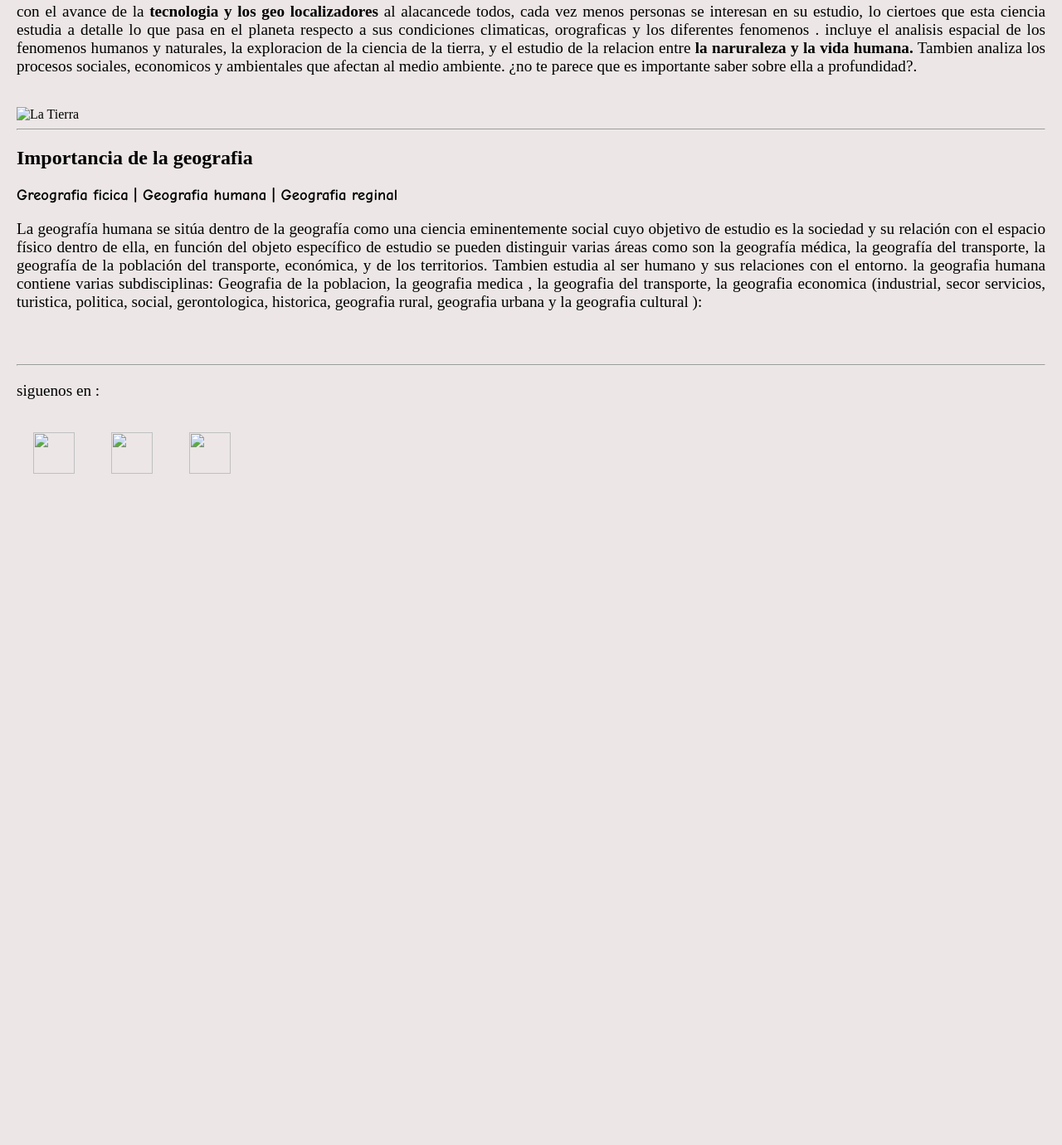
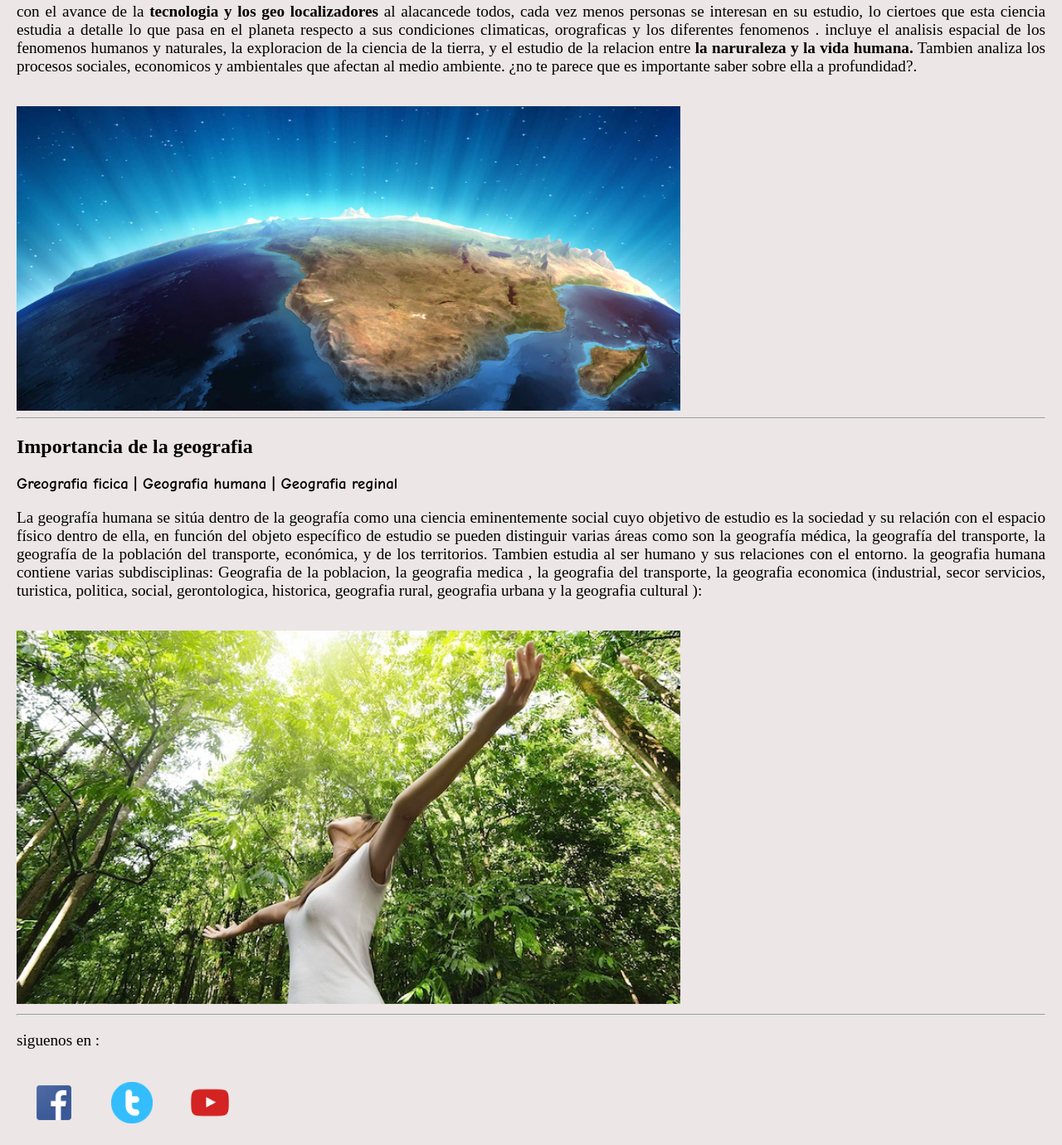
Before and after one commit to luisdavidliberato/proyecto-hipervinculos, a plain HTML site: page humana.html in a window 1280 px wide. Shown: the part 253-1633 px from the top of the page at 83% size. Before the commit the page ends 864 px from the top, so only its background shows below. Drawn offline with Linux system fonts and the light colour scheme.

Commit message:
Update humana.html

```diff
--- a/humana.html
+++ b/humana.html
@@ -32,7 +32,7 @@
             padding: 20px;
         }
     </style>
-    <link rel="icon" href="IMG/favicon.png">
+    <link rel="icon" href="favicon.png">
     <meta charset="UTF-8">
 </head>
 <body>
@@ -52,7 +52,7 @@
             que afectan al medio ambiente. ¿no te parece que es importante saber sobre ella a profundidad?.
         </p>
         <br>
-        <img src="IMG/img0.jpg" width="720" align="center"  alt="La Tierra">
+        <img src="img0.jpg" width="720" align="center"  alt="La Tierra">
         <hr>
         <h2>Importancia de la geografia</h2>
         <h3><a href="index.html">Greografia ficica</a> | <a href="humana.html">Geografia humana</a> |
@@ -66,11 +66,11 @@
             transporte, la geografia economica (industrial, secor servicios, turistica, politica, social, gerontologica, historica, geografia rural, geografia urbana y la geografia cultural ):
         </p>
 <br>
-<img src="img/img2.jpg" alt="">
+<img src="img2.jpg" alt="">
 <hr>
 <p>siguenos en :</p>
-<a href="https://www.facebook.com" target="_blank" ><img src="img/facebook.png" class="ico"></a>
-<a href="https://www.twitter.com" target="_blank"><img src="img/twiter.png" class="ico"></a>
-    <a href="https://www.youtube.com" target="_blank"><img src="img/youtube.png" class="ico"></a>
+<a href="https://www.facebook.com" target="_blank" ><img src="facebook.png" class="ico"></a>
+<a href="https://www.twitter.com" target="_blank"><img src="twiter.png" class="ico"></a>
+    <a href="https://www.youtube.com" target="_blank"><img src="youtube.png" class="ico"></a>
 </body>
 </html>
```
